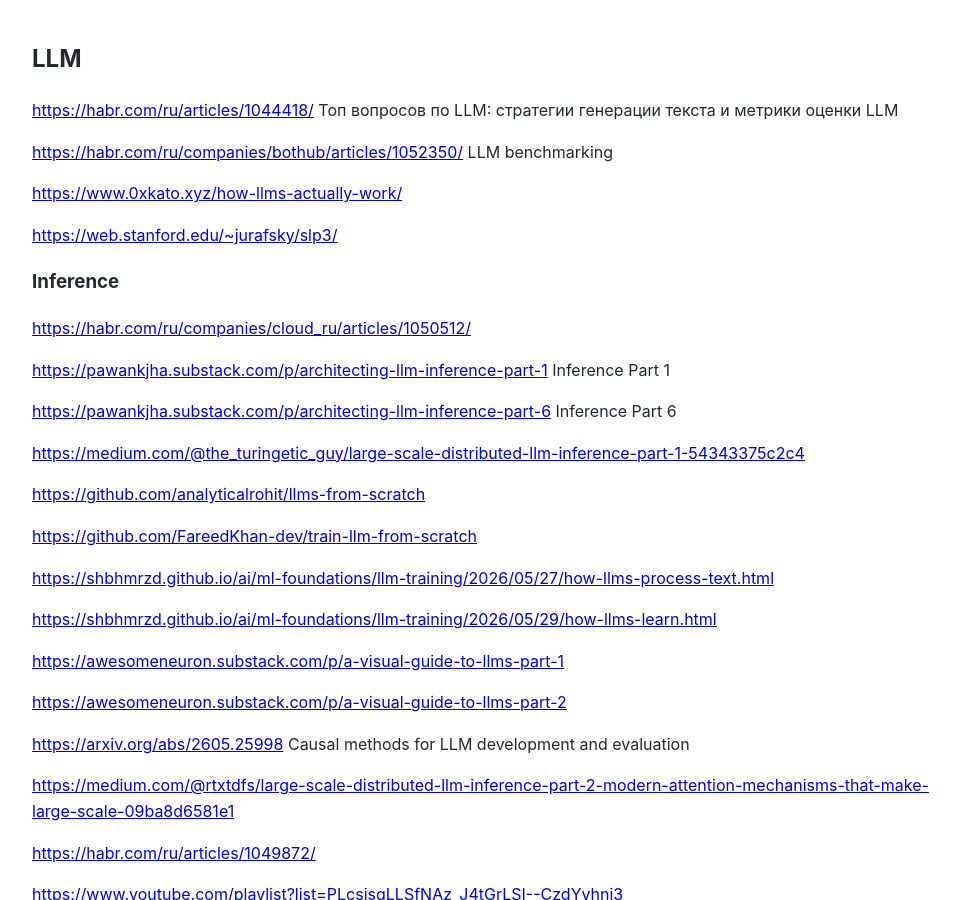
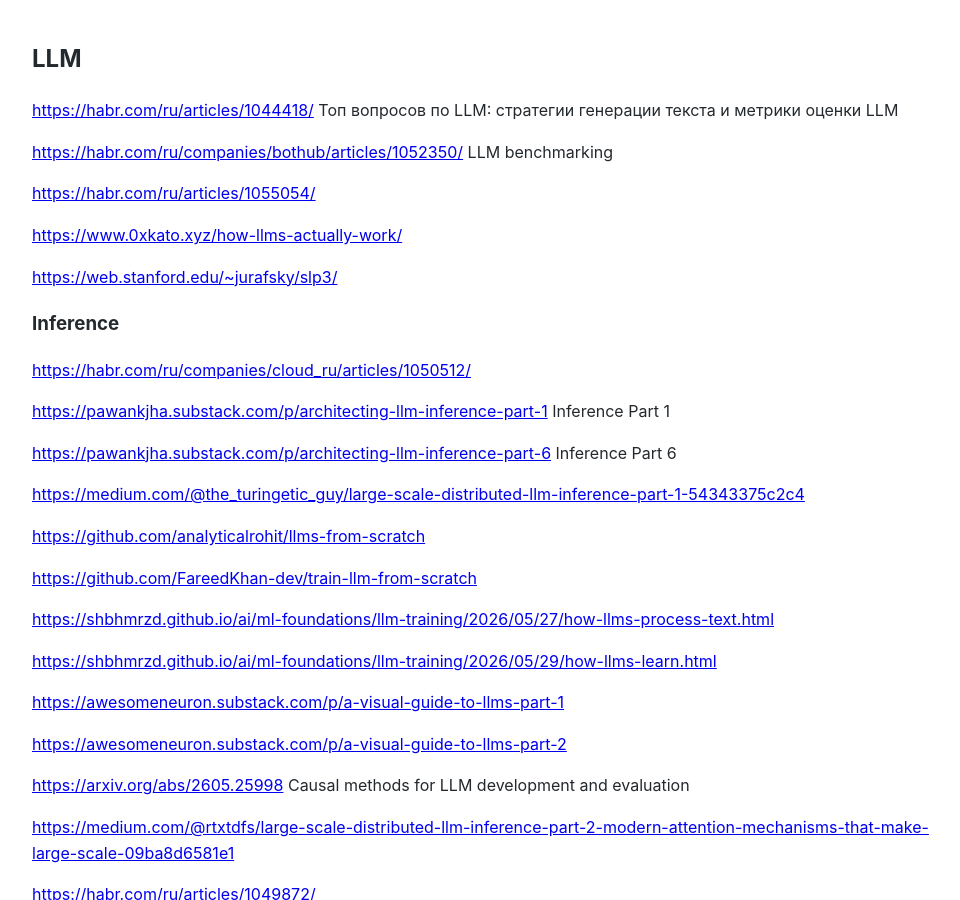
Before and after one commit to Michael-Lubinsky/michael-lubinsky.github.com, a Jekyll site: the page built from ml/llm.md, in a window 1280 px wide and 900 px high. Shown: the whole window, without its empty margins (158-1118 px from the left). Built offline with Jekyll 4.4.1, drawn with Linux system fonts in a browser that asks for light colours; our own code applies the rules of GitHub Pages for plain Markdown files.

Commit message:
Update llm.md

```diff
--- a/ml/llm.md
+++ b/ml/llm.md
@@ -3,6 +3,8 @@
 <https://habr.com/ru/articles/1044418/> Топ вопросов по LLM: стратегии генерации текста и метрики оценки LLM
 
 <https://habr.com/ru/companies/bothub/articles/1052350/> LLM benchmarking
+
+<https://habr.com/ru/articles/1055054/>
 
 <https://www.0xkato.xyz/how-llms-actually-work/>
 
```
